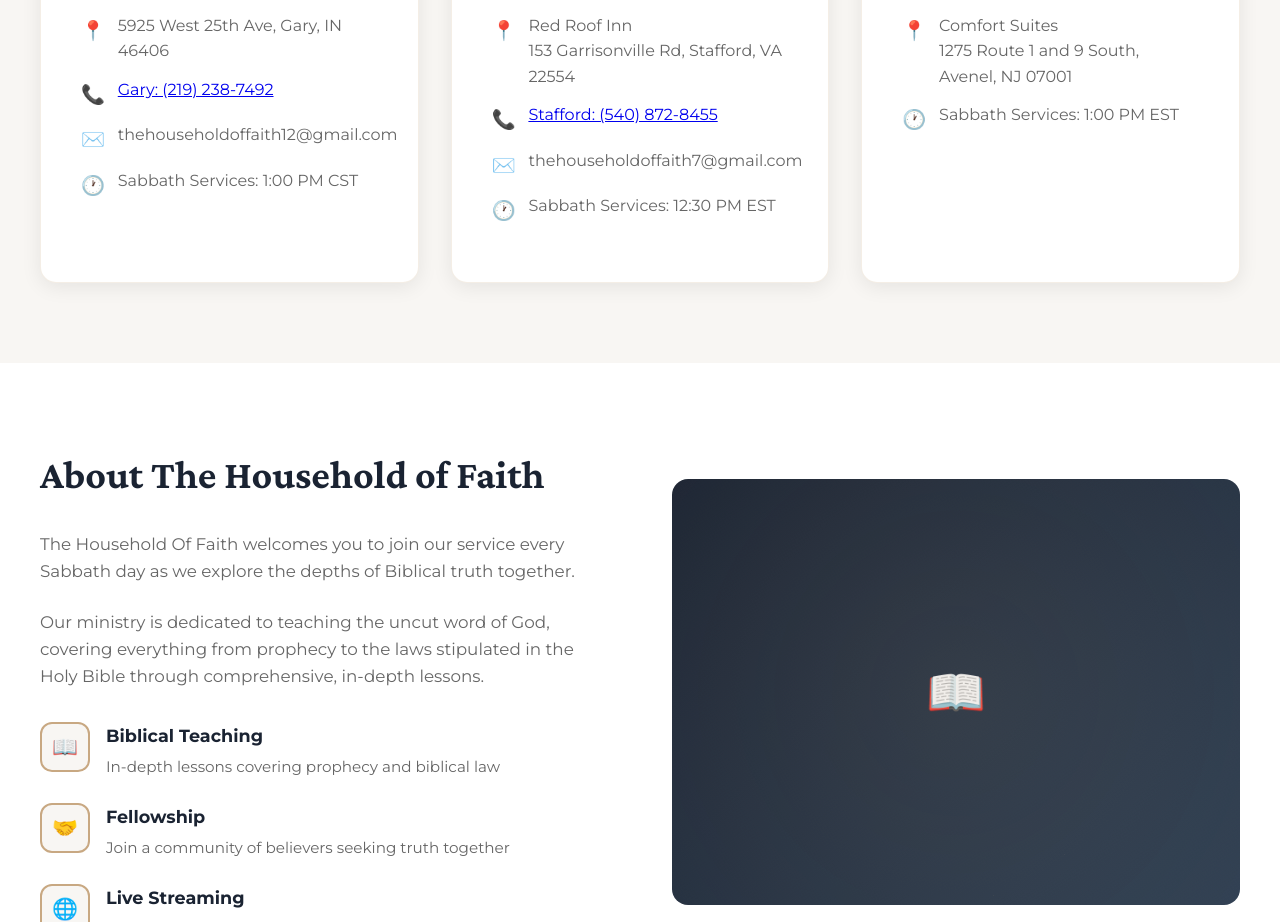
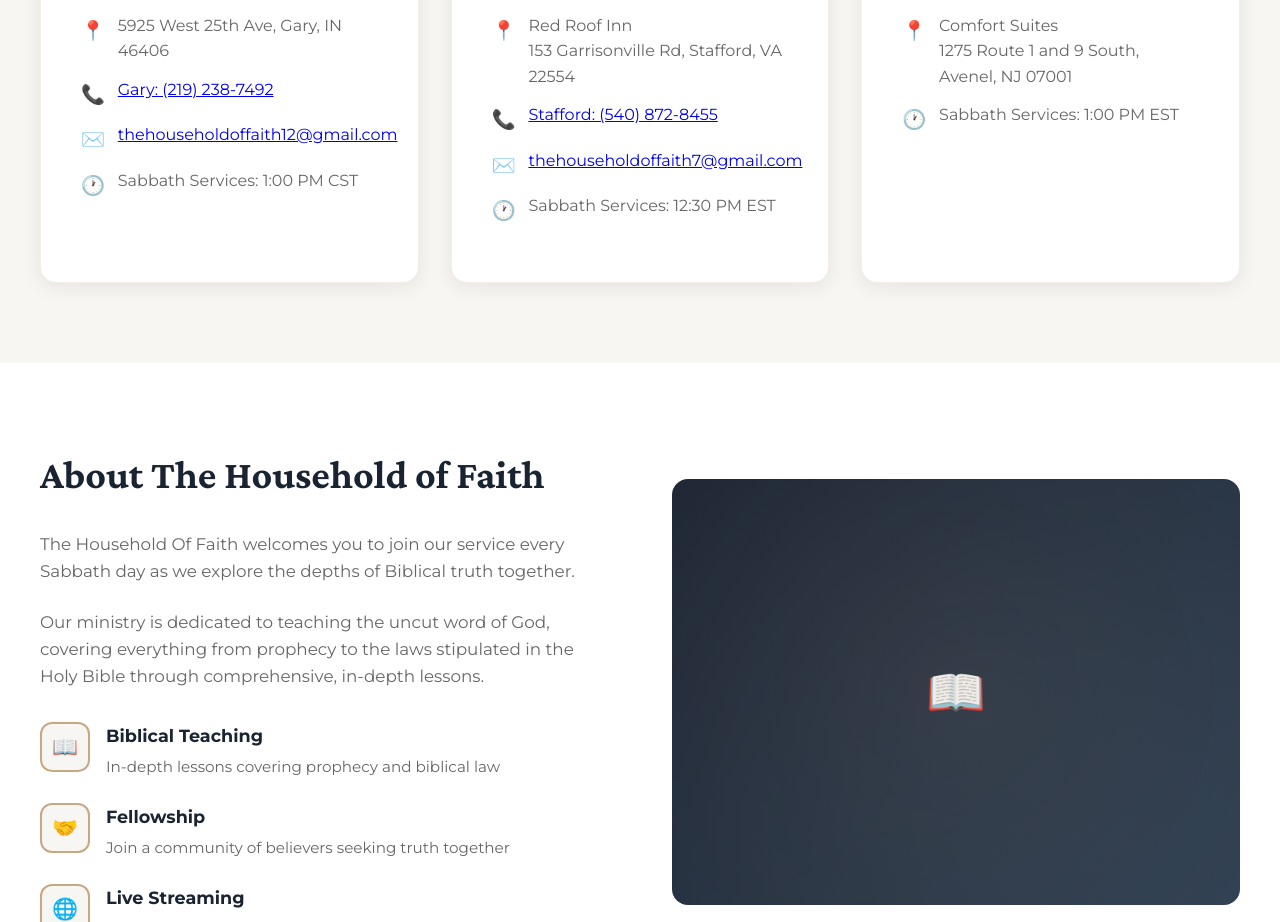
Before and after one commit to KodyKam/isrealTeach, a plain HTML site: page index.html in a window 1280 px wide. Shown: the part 1263-2185 px from the top of the page. Drawn offline with nearby package versions, Linux system fonts and the light colour scheme.

Commit message:
make email links clickable/tappable

```diff
--- a/index.html
+++ b/index.html
@@ -805,7 +805,7 @@
                     </div>
                     <div class="info-item">
                         <span class="info-icon">✉️</span>
-                        <div>thehouseholdoffaith12@gmail.com</div>
+                        <div><a href="mailto:thehouseholdoffaith12@gmail.com">thehouseholdoffaith12@gmail.com</a></div>
                     </div>
                     <div class="info-item">
                         <span class="info-icon">🕐</span>
@@ -831,7 +831,7 @@
                     </div>
                     <div class="info-item">
                         <span class="info-icon">✉️</span>
-                        <div>thehouseholdoffaith7@gmail.com</div>
+                        <div><a href="mailto:thehouseholdoffaith7@gmail.com">thehouseholdoffaith7@gmail.com</a></div>
                     </div>
                     <div class="info-item">
                         <span class="info-icon">🕐</span>
```
